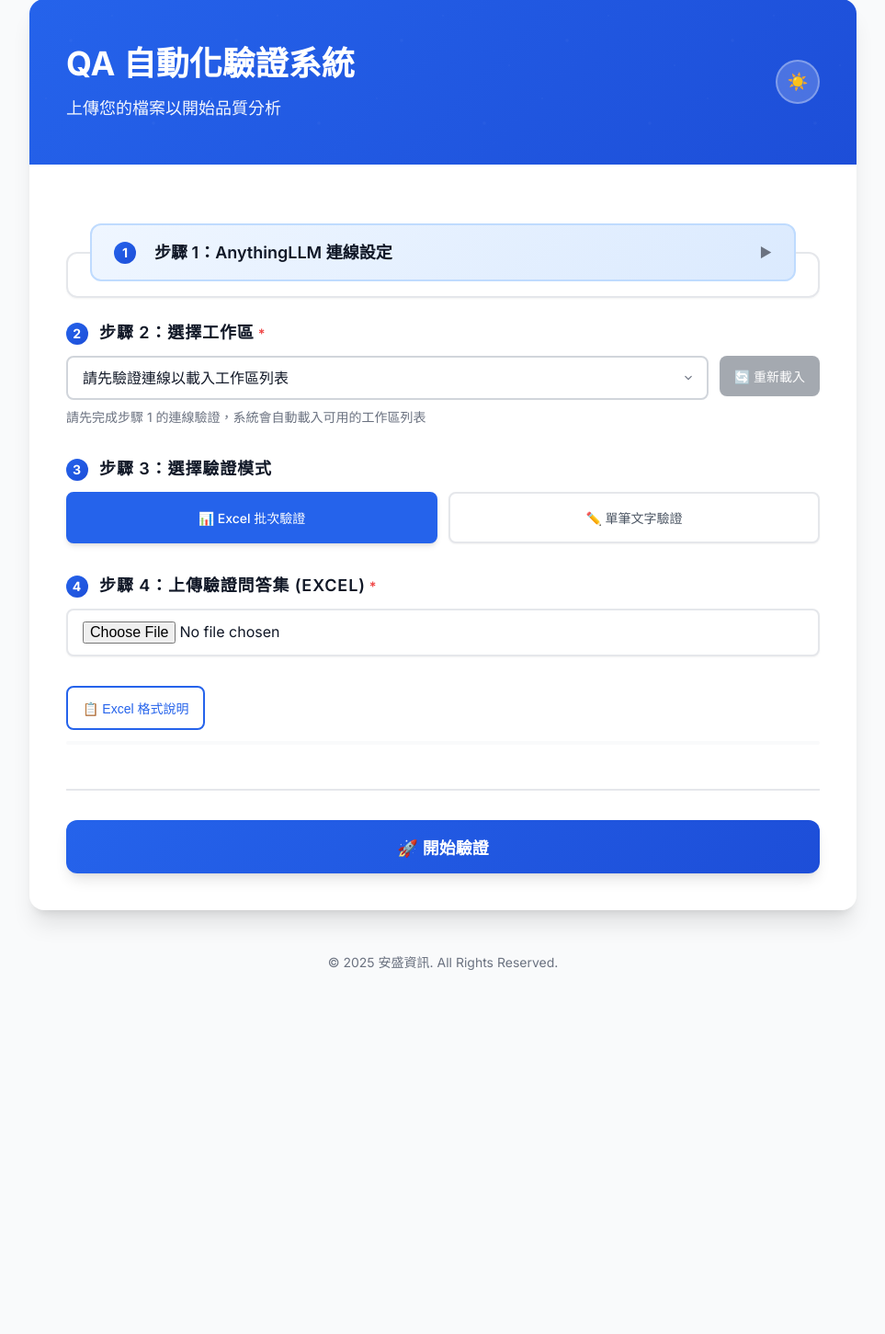
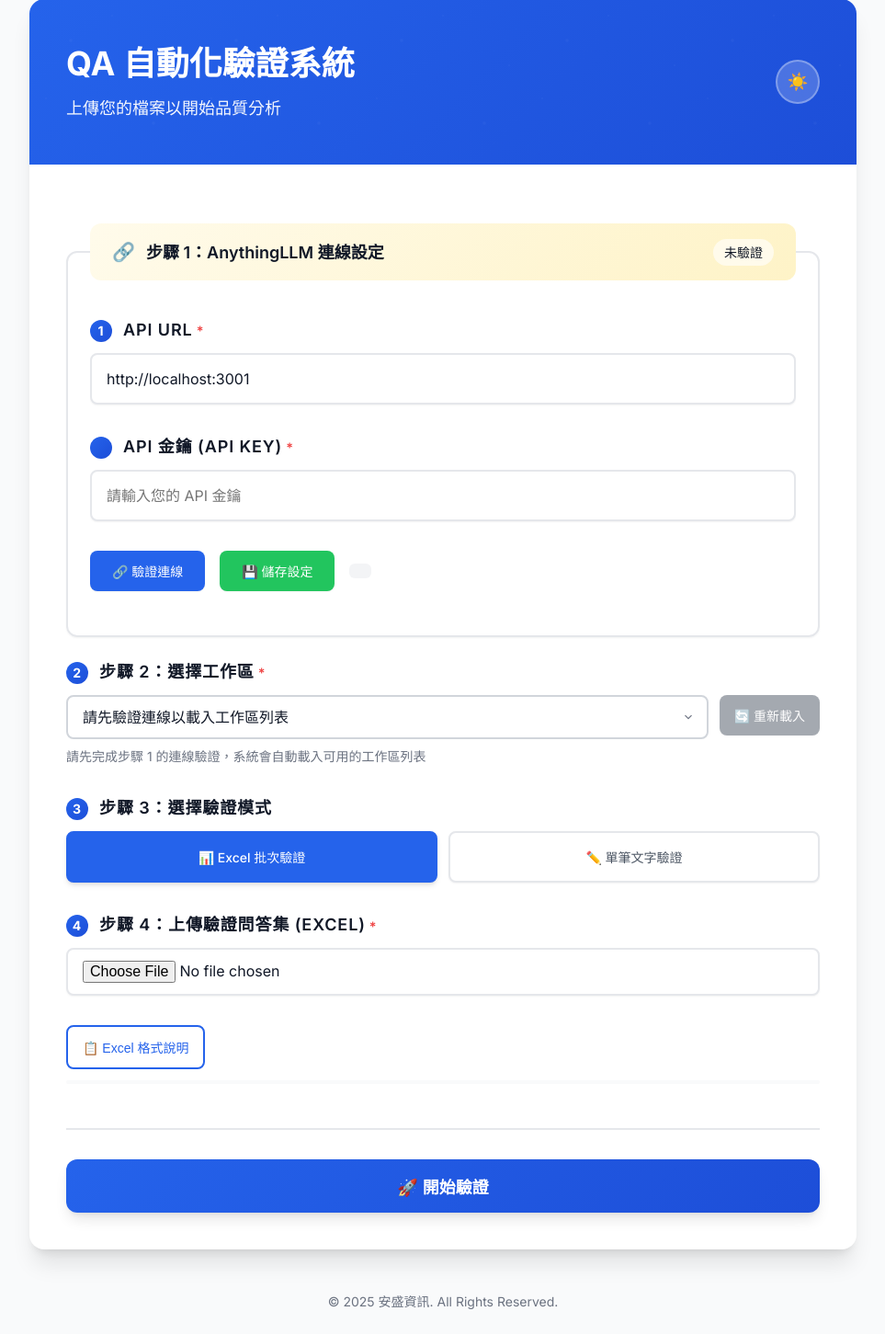
Before and after one commit to JuiHsuanLee0303/anythingllm-qa-auto-verification, a Flask app: page / in a window 1280 px wide. Shown: the part 25-1476 px from the top of the page at 92% size, without its empty margins (158-1121 px from the left). Before the commit the page ends 1080 px from the top, so only its background shows below. Run offline with Flask 3, Linux system fonts and the light colour scheme.

Commit message:
Enhance connection settings UI and Dockerfile improvements
- Updated Dockerfile to use consistent casing for stage names and set environment variables in a single line for clarity.
- Enhanced JavaScript in script.js to implement connection settings UI, including validation and dynamic updates based on saved configurations.
- Modified index.html to replace the advanced settings section with a more user-friendly connection settings fieldset, improving layout and accessibility.
- Added new CSS styles in style.css for connection settings, including hover effects and status indicators to enhance user experience.

```diff
--- a/static/script.js
+++ b/static/script.js
@@ -24,6 +24,10 @@
     // Advanced settings
     const toggleAdvancedBtn = document.getElementById('toggle-advanced');
     const advancedOptions = document.getElementById('advanced-options');
+
+    // Connection settings elements
+    const connectionSettings = document.getElementById('connection-settings');
+    const connectionStatus = document.getElementById('connection-status');
 
     // Validation elements
     const validateBtn = document.getElementById('validate-connection-btn');
@@ -212,6 +216,11 @@
         workspaceSelect.innerHTML = '<option value="">請先驗證連線以載入工作區列表</option>';
         workspaceSelect.disabled = true;
         refreshWorkspacesBtn.disabled = true;
+
+        // 重置連線狀態
+        connectionStatus.textContent = '未驗證';
+        connectionSettings.classList.remove('verified');
+        connectionSettings.classList.remove('collapsed');
     }
 
     function disableWorkspaceFeatures() {
@@ -245,6 +254,23 @@
             });
     }
 
+    function initializeConnectionUI() {
+        // 檢查是否有已儲存的 API URL 和 API Key
+        const savedApiUrl = localStorage.getItem('advanced_api_url');
+        const savedApiKey = localStorage.getItem('advanced_api_key');
+
+        // 如果有已儲存的設定，檢查是否已經驗證過
+        if (savedApiUrl && savedApiKey) {
+            // 檢查工作區選單是否有選項（表示之前驗證成功過）
+            if (workspaceSelect.options.length > 1) {
+                // 之前驗證成功過，收合連線設定區塊
+                connectionStatus.textContent = '已驗證';
+                connectionSettings.classList.add('verified');
+                connectionSettings.classList.add('collapsed');
+            }
+        }
+    }
+
     // --- Event Listeners ---
 
     // Load theme and settings from localStorage when the page loads
@@ -254,6 +280,9 @@
     // Initialize form validation based on current mode
     const currentMode = excelModeBtn.classList.contains('active') ? 'excel' : 'single';
     updateFormValidation(currentMode);
+
+    // Initialize connection UI
+    initializeConnectionUI();
 
     // Theme toggle event listener
     themeToggleBtn.addEventListener('click', toggleTheme);
@@ -265,6 +294,14 @@
     toggleAdvancedBtn.addEventListener('click', () => {
         const fieldset = toggleAdvancedBtn.parentElement;
         fieldset.classList.toggle('open');
+    });
+
+    // Connection settings toggle
+    connectionSettings.addEventListener('click', (e) => {
+        // 只有點擊 legend 時才觸發收合
+        if (e.target.closest('.connection-legend')) {
+            connectionSettings.classList.toggle('collapsed');
+        }
     });
 
     toggleExcelHelpBtn.addEventListener('click', () => {
@@ -305,6 +342,15 @@
             if (response.ok && result.success) {
                 validationStatus.textContent = '✅ ' + result.message;
                 validationStatus.className = 'success';
+
+                // 更新連線狀態
+                connectionStatus.textContent = '已驗證';
+                connectionSettings.classList.add('verified');
+
+                // 延遲收合連線設定區塊
+                setTimeout(() => {
+                    connectionSettings.classList.add('collapsed');
+                }, 2000);
 
                 // 驗證成功後自動載入工作區列表
                 await loadWorkspaces(apiUrl, apiKey);
--- a/static/style.css
+++ b/static/style.css
@@ -595,6 +595,81 @@
     to { transform: rotate(360deg); }
 }
 
+/* ===== CONNECTION SETTINGS ===== */
+.connection-settings {
+    border: 2px solid var(--border-light);
+    border-radius: var(--radius-xl);
+    padding: 0 var(--space-6);
+    margin: var(--space-6) 0;
+    transition: all var(--transition-normal);
+    background-color: var(--bg-primary);
+    box-shadow: var(--shadow-sm);
+}
+
+.connection-settings:hover {
+    border-color: var(--border-medium);
+    box-shadow: var(--shadow-md);
+}
+
+.connection-legend {
+    font-weight: var(--font-weight-semibold);
+    color: var(--text-primary);
+    padding: var(--space-4) var(--space-6);
+    user-select: none;
+    display: flex;
+    align-items: center;
+    gap: var(--space-3);
+    width: 100%;
+    font-size: var(--font-size-lg);
+    transition: all var(--transition-normal);
+    background: linear-gradient(135deg, var(--warning-50), var(--warning-100));
+    border-radius: var(--radius-xl);
+    border: 2px solid var(--warning-200);
+    margin-bottom: var(--space-4);
+}
+
+.connection-legend .legend-icon {
+    font-size: var(--font-size-xl);
+}
+
+.connection-status {
+    margin-left: auto;
+    font-size: var(--font-size-sm);
+    font-weight: var(--font-weight-medium);
+    padding: var(--space-1) var(--space-3);
+    border-radius: var(--radius-full);
+    background-color: var(--warning-50);
+    color: var(--warning-700);
+    transition: all var(--transition-normal);
+}
+
+.connection-settings.verified .connection-legend {
+    background: linear-gradient(135deg, var(--success-50), var(--success-100));
+    border-color: var(--success-200);
+}
+
+.connection-settings.verified .connection-status {
+    background-color: var(--success-50);
+    color: var(--success-700);
+}
+
+.connection-settings.verified {
+    border-color: var(--success);
+    background-color: var(--success-50);
+}
+
+.connection-content {
+    max-height: 500px;
+    overflow: hidden;
+    transition: max-height var(--transition-slow);
+    padding: var(--space-6) 0 var(--space-4);
+}
+
+.connection-settings.collapsed .connection-content {
+    max-height: 0;
+    padding: 0;
+}
+
 /* ===== ADVANCED SETTINGS ===== */
 .advanced-settings {
     border: 2px solid var(--border-light);
--- a/templates/index.html
+++ b/templates/index.html
@@ -24,12 +24,16 @@
         </header>
         <main>
             <form id="upload-form">
-                <!-- 第一步：進階設定 -->
-                <fieldset class="advanced-settings">
-                    <legend id="toggle-advanced">步驟 1：AnythingLLM 連線設定</legend>
-                    <div id="advanced-options" class="advanced-options-content">
+                <!-- 第一步：AnythingLLM 連線設定 -->
+                <fieldset class="connection-settings" id="connection-settings">
+                    <legend class="connection-legend">
+                        <span class="legend-icon">🔗</span>
+                        步驟 1：AnythingLLM 連線設定
+                        <span class="connection-status" id="connection-status">未驗證</span>
+                    </legend>
+                    <div class="connection-content">
                         <div class="form-group">
-                            <label for="api_url">AnythingLLM API URL<span class="required-star">*</span></label>
+                            <label for="api_url">API URL<span class="required-star">*</span></label>
                             <input type="text" id="api_url" name="api_url" placeholder="例如：http://localhost:3001" value="{{ default_api_url }}" required>
                         </div>
                         <div class="form-group">
@@ -41,11 +45,18 @@
                             <button type="button" id="save-settings-btn" class="btn btn-success">💾 儲存設定</button>
                             <span id="validation-status"></span>
                         </div>
-                        <div class="form-group" style="display: none;">
+                    </div>
+                </fieldset>
+
+                <!-- 進階設定 -->
+                <fieldset class="advanced-settings" id="advanced-settings" style="display: none;">
+                    <legend id="toggle-advanced">⚙️ 進階設定</legend>
+                    <div id="advanced-options" class="advanced-options-content">
+                        <div class="form-group">
                             <label for="model">LLM 模型</label>
                             <input type="text" id="model" name="model" placeholder="例如：llama3.1:8b-instruct-fp16">
                         </div>
-                        <div class="form-group" style="display: none;">
+                        <div class="form-group">
                             <label for="similarity_threshold">相似度閾值</label>
                             <input type="number" id="similarity_threshold" name="similarity_threshold" min="0" max="1" step="0.1" placeholder="例如：0.7">
                         </div>
```
Also changed, not shown: 1 other file.
